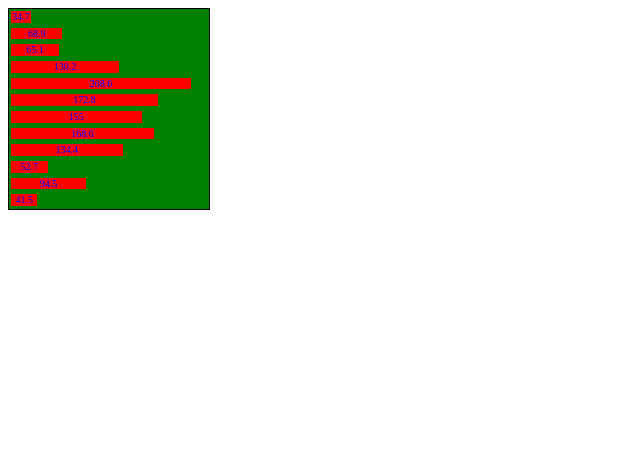
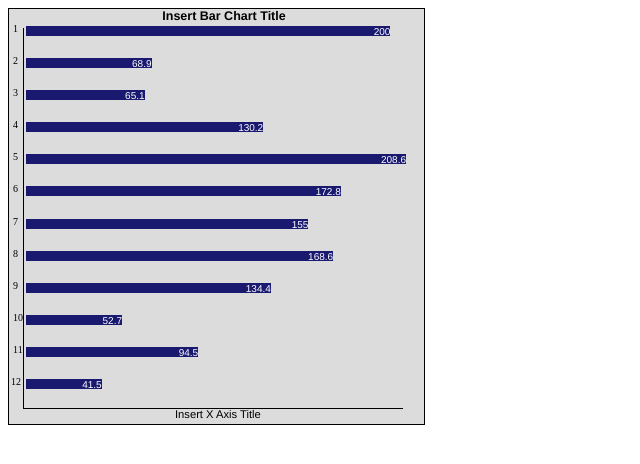
Before and after one commit to bregmanh/Bar-Chart-Project, a website: page index.html in a window 1280 px wide. Shown: the whole page, without its empty margins (0-640 px from the left). Drawn offline with Linux system fonts and the light colour scheme.

Commit message:
added axis titles

```diff
--- a/index.html
+++ b/index.html
@@ -9,35 +9,75 @@
   <style type="text/css">
     #chart {
       background-color: rgb(171, 171, 216);
-      position: relative;
+      padding-left: 15px;
+      padding-bottom: 15px;
+      position: absolute;
       height: 200px;
       width: 200px;
       border: 1px black solid;
       display: table-cell;
-      vertical-align: bottom;
+      vertical-align: top;
       font-size: 10px
-
     }
 
     .bar {
       position: absolute;
       bottom: 0;
-      display: inline-block;
+      display: float;
       width: 10px;
       margin: 2px;
       background-color: rgb(221, 102, 158);
-      text-align: left
+      text-align: left'
+    }
+
+    #chartTitle {
+      text-align: center;
+      margin-top: 0px;
+    }
+
+    #xAxisTitle {
+      position: absolute;
+    }
+
+    #axis {
+      position: absolute;
+      color: black;
+      display: inline-block;
+      font-size: 10px;
+      text-align: center;
+    }
+
+    .yaxis {
+      margin-top: 20px;
+      margin-left: 15px;
+      position: absolute;
+      width: 47px;
+      height: 280px;
+      border-left: 1px solid black;
+    }
+
+    .xaxis {
+      margin-top: 300px;
+      margin-left: 15px;
+      width: 300px;
+      height: 47px;
+      border-top: 1px solid black;
+      position: absolute;
     }
   </style>
 
-  <div id="chart"></div>
+  <div id="chart">
+    <h3 id="chartTitle">Default Title</h3>
+  </div>
+  <div id="axis">
+
+  </div>
+  <div id="xAxisTitle">Default Title</div>
 
   <script src="jquery.js"></script>
   <script type="text/javascript">
 
-
-
-    var i, max, min, h, html = '', data = [34.7, 68.9, 65.1, 130.2, 208.6, 172.8, 155.0, 168.6, 134.4, 52.7, 94.5, 41.5];
+    var i, max, min, h, html_bar = '', html_axis = '', data = [200, 68.9, 65.1, 130.2, 208.6, 172.8, 155.0, 168.6, 134.4, 52.7, 94.5, 41.5];
 
     max = min = data[0];
     //establishing the max and min of all the bars
@@ -46,52 +86,107 @@
       if (max < data[i]) max = data[i];
       if (min > data[i]) min = data[i];
     }
-
-
-
-
+    updateStyleSheet();
+    let buffer = 15;
     let height_full = $("#chart").css("height");
     let height = height_full.slice(0, height_full.length - 2);
     let width_full = $("#chart").css("width");
     let width = width_full.slice(0, width_full.length - 2);
-    let dist_bar = (width / data.length);
+    let dist_bar = ((height - buffer) / data.length);
     let width_bar = 0.7 * (width / data.length);
-    let startVal = 0.1 * height;
-    let endVal = 0.9 * height;
+    let startVal = 0.05 * width;
+    let endVal = 0.95 * width;
+    let binNum = 1;
 
     for (i = 0; i < data.length; i++) {
 
       if (data[i] === min) {
-        h = startVal;
-        html += '<div class="bar" style="height:' + width_bar + 'px; width: ' + h + 'px; top:' + (dist_bar * i) + 'px">' + data[i] + '</div>';
+        h = data[i] / max * endVal;
+        if (i === 0) {
+          html_bar += '<div class="bar" style="height:' + width_bar + 'px; width: ' + h + 'px; top:' + buffer + 'px">' + data[i] + '</div>';
+          html_axis += '<div  id= "axis" style="top:' + (buffer) + 'px;  padding-left: ' + 2 + 'px; ">' + binNum + '</div>';
+          binNum++;
+
+        } else {
+          html_bar += '<div class="bar" style="height:' + width_bar + 'px; width: ' + h + 'px; top:' + ((dist_bar * i) + buffer) + 'px">' + data[i] + '</div>';
+          html_axis += '<div  id= "axis" style="top:' + ((dist_bar * i) + buffer) + 'px;  padding-left: ' + 3 + 'px; ">' + binNum + '</div>';
+          binNum++;
+        }
+
       } else if (data[i] === max) {
         h = endVal;
-        html += '<div class="bar" style="height:' + width_bar + 'px; width: ' + h + 'px; top:' + (dist_bar * i) + 'px">' + data[i] + '</div>';
+        if (i === 0) {
+          html_bar += '<div class="bar" style="height:' + width_bar + 'px; width: ' + h + 'px; top:' + buffer + 'px">' + data[i] + '</div>';
+          html_axis += '<div  id= "axis" style="top:' + (buffer) + 'px;  padding-left: ' + 5 + 'px; ">' + binNum + '</div>';
+          binNum++;
+
+        } else {
+          html_bar += '<div class="bar" style="height:' + width_bar + 'px; width: ' + h + 'px; top:' + ((dist_bar * i) + buffer) + 'px">' + data[i] + '</div>';
+          html_axis += '<div  id= "axis" style="top:' + ((dist_bar * i) + buffer) + 'px;  padding-left: ' + 5 + 'px; ">' + binNum + '</div>';
+          binNum++;
+        }
       } else {
-        h = startVal + (data[i] - min) * ((endVal - startVal) / (max - min));
-        html += '<div class="bar" style="height:' + width_bar + 'px; width: ' + h + 'px; top:' + (dist_bar * i) + 'px">' + data[i] + '</div>';
+        h = (data[i] / max * endVal);
+
+        if (i === 0) {
+          html_bar += '<div class="bar" style="height:' + width_bar + 'px; width: ' + h + 'px; top:' + buffer + 'px">' + data[i] + '</div>';
+          html_axis += '<div  id= "axis" style="top:' + (buffer) + 'px;  padding-left: ' + 5 + 'px; ">' + binNum + '</div>';
+          binNum++;
+        } else {
+          html_bar += '<div class="bar" style="height:' + width_bar + 'px; width: ' + h + 'px; top:' + ((dist_bar * i) + buffer) + 'px">' + data[i] + '</div>';
+          html_axis += '<div  id= "axis" style="top:' + ((dist_bar * i) + buffer) + 'px;  padding-left: ' + 5 + 'px; ">' + binNum + '</div>';
+          binNum++;
+        }
       }
+    }
+    $("#xAxisTitle").css({
+      "padding-top": (height ) + "px",
+      "left": ((width-50) / 2) + "px",
+    });
 
+    let val = Math.floor(endVal / 10);
+    html_axis += '<div class="yaxis" style="height: ' + (height - 20) + 'px;"></div>'
+    html_axis += '<div class="xaxis" style="margin-top: ' + (height) + 'px;width: ' + (width - 20) + 'px;"></div>'
 
-    }
+    document.getElementById('chart').innerHTML += html_bar;
+    document.getElementById('axis').innerHTML += html_axis;
 
-    document.getElementById('chart').innerHTML = html;
     updateStyleSheet();
 
+    //options to be inserted by user:
 
     function updateStyleSheet() {
       $("#chart").css({
-        "background-color": "green",
-        "height": "200px",
-        "width": "200px",
+        "background-color": "#DCDCDC",
+        "height": "400px",
+        "width": "400px",
         "font-size": "10px",
-        "color": "blue"
+        "color": "white",
+        "font-family": "Helvetica"
       });
 
       $(".bar").css({
+        "text-align": "right",
+        "background-color": "#191970",
+        "height": "10px"
+      });
+
+      $("#chartTitle").text("Insert Bar Chart Title");
+      $("#chartTitle").css({
+        "font-size": "125%",
+        "color": "black",
         "text-align": "center",
-        "background-color": "red"
+        "font-family": "Helvetica"
+
       });
+      $("#xAxisTitle").text("Insert X Axis Title");
+      $("#xAxisTitle").css({
+        "font-size": "70%",
+        "color": "black",
+        "font-family": "Helvetica"
+
+      });
+
     };
   </script>
 </body>
```
